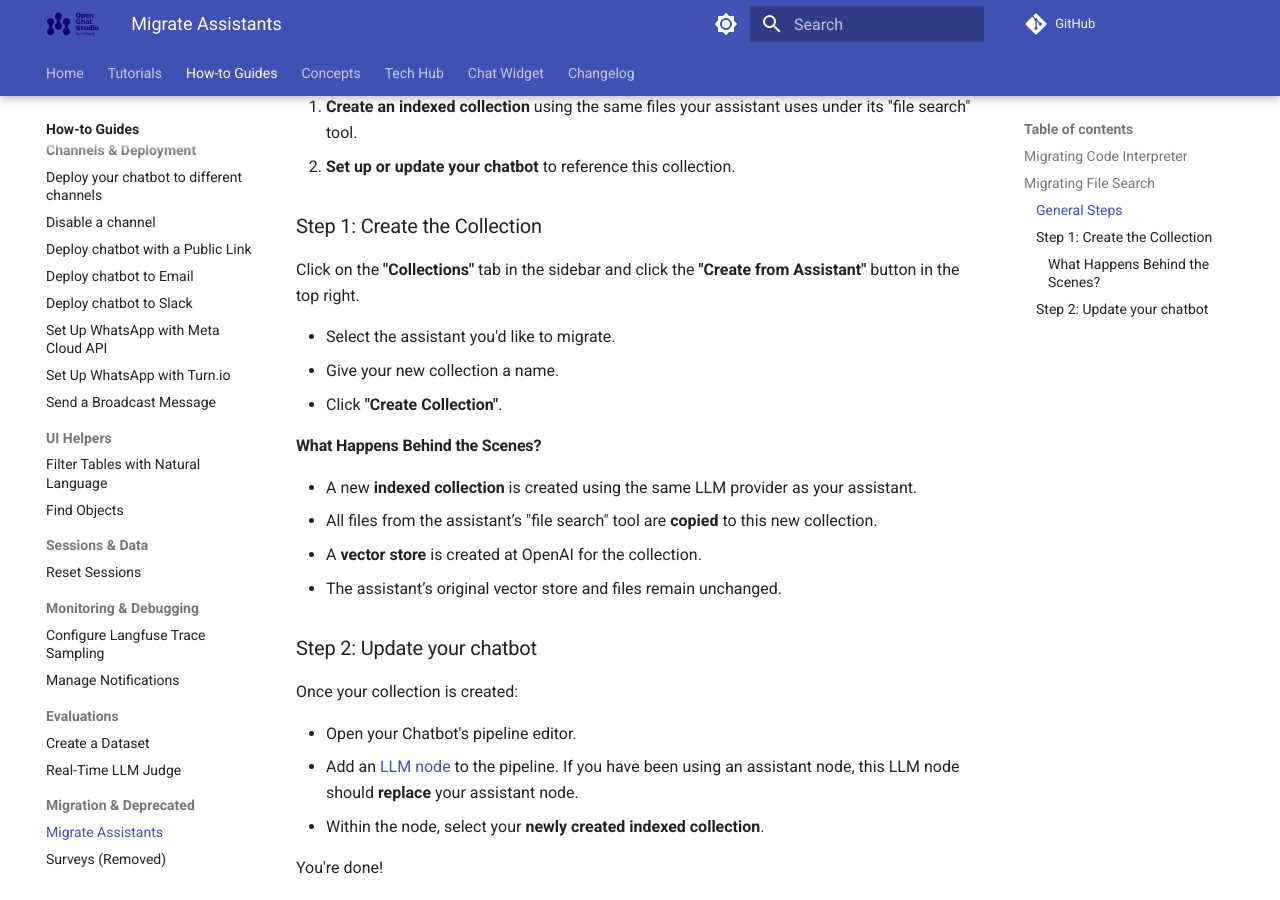
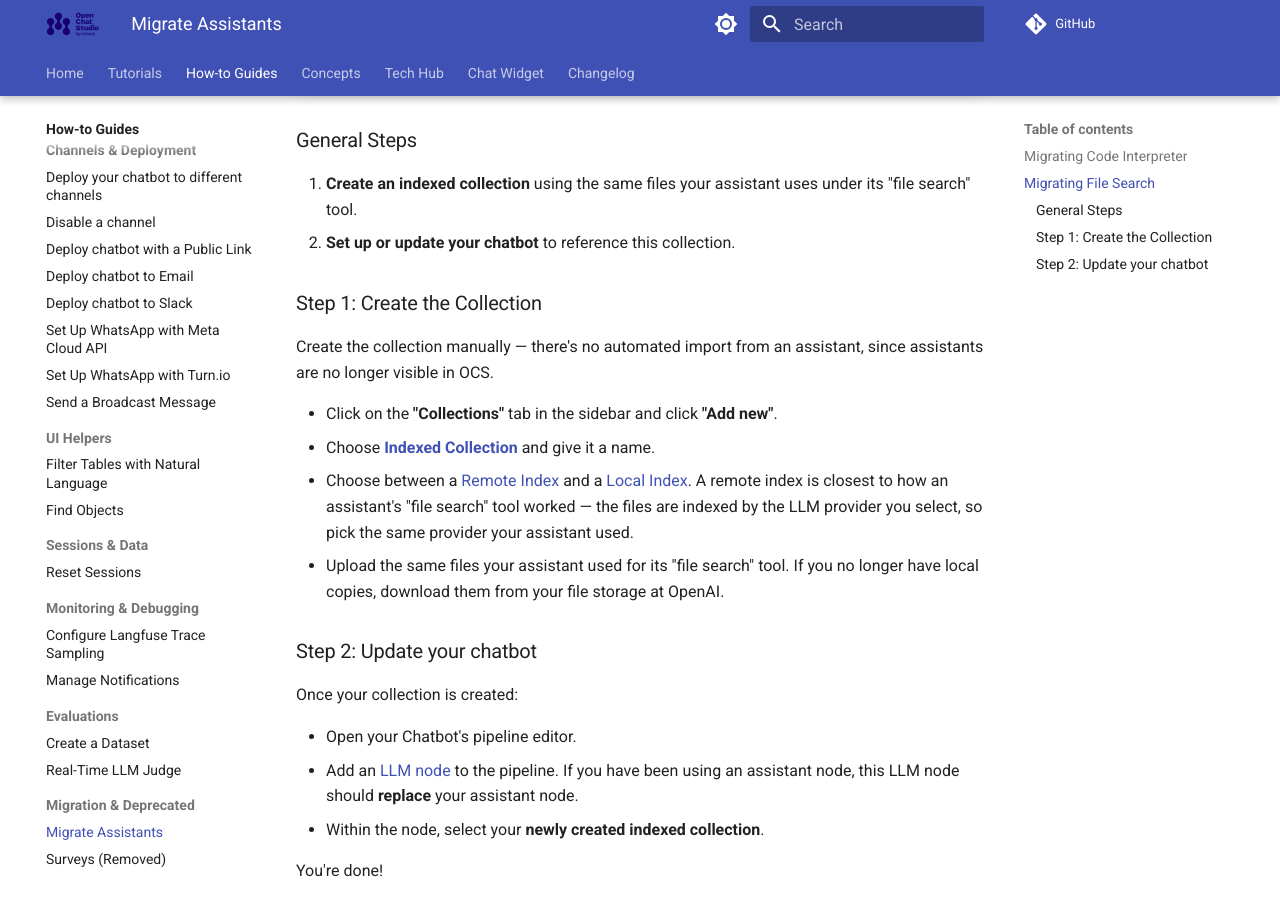
Before and after one commit to dimagi/open-chat-studio-docs, an MkDocs documentation site: the page built from docs/how-to/assistants_migration.md, in a window 1280 px wide and 900 px high, scrolled down 985 px. Built offline with MkDocs 1.6.1 and Material for MkDocs 9.7.7, drawn with Linux system fonts in a browser that asks for light colours; a script that is not in the unit is left out; comment, search, counter and statistics services are not loaded; some of the changed text lies outside the part shown.

Commit message:
update changelog and docs from OCS PR #4429
Co-Authored-By: Claude Opus 5 (1M context) <noreply@anthropic.com>

```diff
--- a/docs/how-to/assistants_migration.md
+++ b/docs/how-to/assistants_migration.md
@@ -4,9 +4,11 @@ title: Migrate Assistants
 
 # Migrate Assistants
 
-OpenAI has [deprecated](https://platform.openai.com/docs/deprecations#2025-08-20-assistants-api) Assistants and will completely remove support on 2026-08-26.
+OpenAI [deprecated](https://platform.openai.com/docs/deprecations#2025-08-20-assistants-api) Assistants and removed support for the Assistants API on 2026-08-26.
+Open Chat Studio's Assistants pages were removed on 2026-09-02 — assistants can no longer be created, viewed, edited, or archived in OCS.
 
-Open Chat Studio supports all the features of Assistants in alternative ways as shown in the table below:
+If a chatbot or pipeline still uses an assistant node, it keeps running, but you can no longer manage that assistant from OCS.
+Use this guide to move it onto native OCS features, as shown in the table below:
 
 | Assistant Feature | Replacement Feature                                                                             |
 |-------------------|-------------------------------------------------------------------------------------------------|
@@ -37,18 +39,12 @@ To use OpenAI's code interpreter tool without using Assistants:
 
 ### Step 1: Create the Collection
 
-Click on the **"Collections"** tab in the sidebar and click the **"Create from Assistant"** button in the top right.
+Create the collection manually — there's no automated import from an assistant, since assistants are no longer visible in OCS.
 
-- Select the assistant you'd like to migrate.
-- Give your new collection a name.
-- Click **"Create Collection"**.
-
-#### What Happens Behind the Scenes?
-
-- A new **indexed collection** is created using the same LLM provider as your assistant.
-- All files from the assistant’s "file search" tool are **copied** to this new collection.
-- A **vector store** is created at OpenAI for the collection.
-- The assistant’s original vector store and files remain unchanged.
+- Click on the **"Collections"** tab in the sidebar and click **"Add new"**.
+- Choose **[Indexed Collection][collections]** and give it a name.
+- Choose between a [Remote Index](../concepts/collections/indexed.md#remote-index) and a [Local Index](../concepts/collections/indexed.md#local-index). A remote index is closest to how an assistant's "file search" tool worked — the files are indexed by the LLM provider you select, so pick the same provider your assistant used.
+- Upload the same files your assistant used for its "file search" tool. If you no longer have local copies, download them from your file storage at OpenAI.
 
 ### Step 2: Update your chatbot
 
```
Also changed, not shown: docs/changelog.md (+3 -0 lines).
